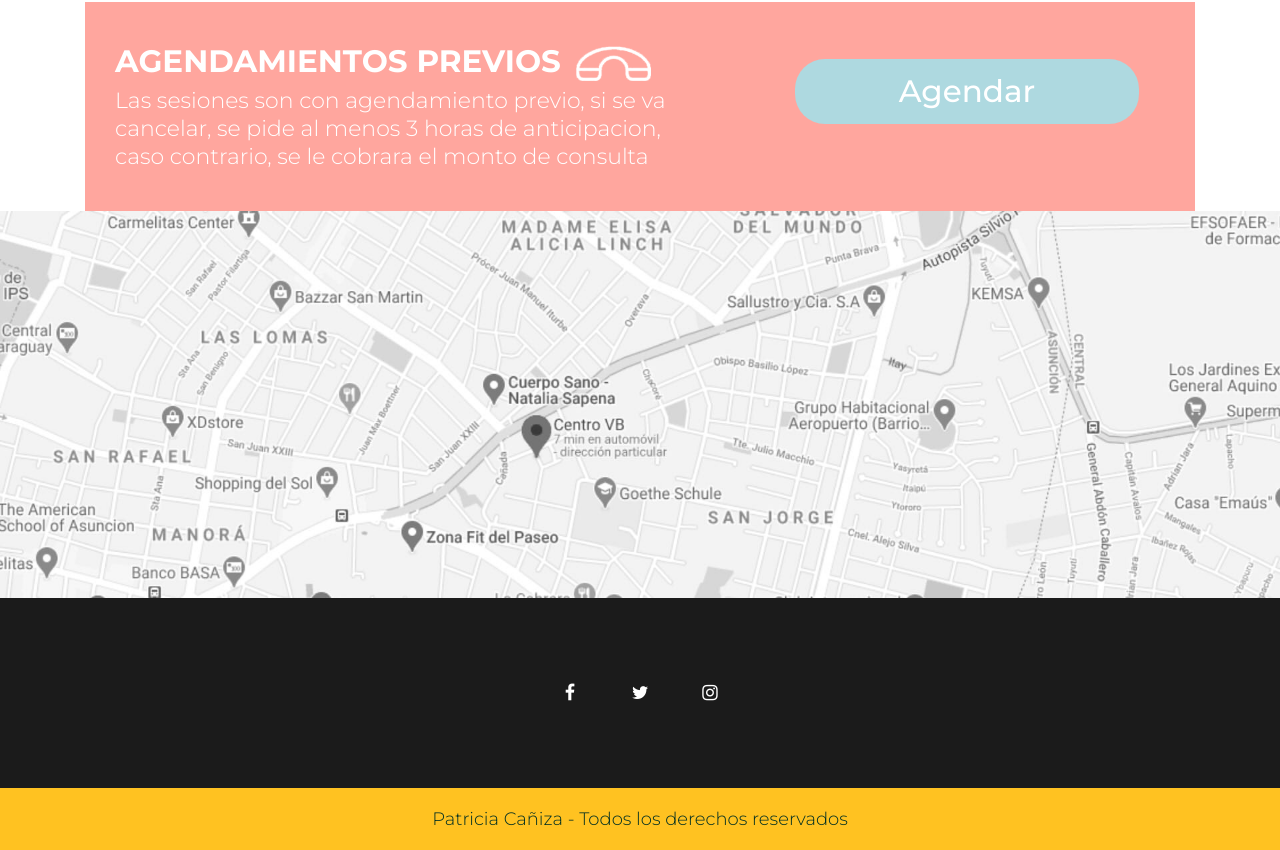
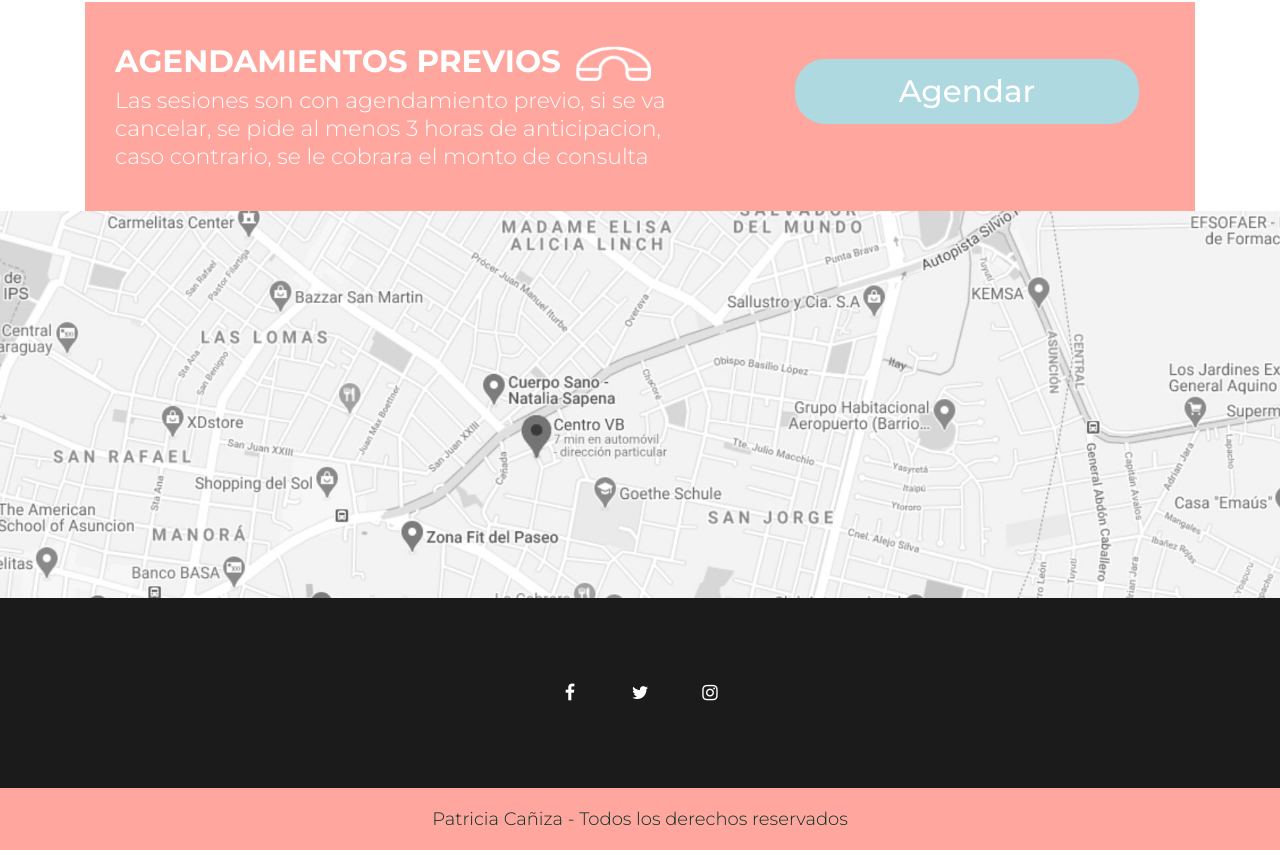
Before and after one commit to rodrigoWq/patriciacanizapsicologa, a plain HTML site: page index.html in a window 1280 px wide. Shown: the part 3164-4014 px from the top of the page. Drawn offline with nearby package versions, Linux system fonts and the light colour scheme.

Commit message:
Correcciones en el footer 2

```diff
--- a/css/style.css
+++ b/css/style.css
@@ -2131,7 +2131,7 @@ ul.lik li a:hover {
 }
 
 .copyright {
-	background-color: #ffc221;
+	background-color: #ffa69e;
 	padding: 20px 0px;
 	margin-top: 70px;
 }
```
